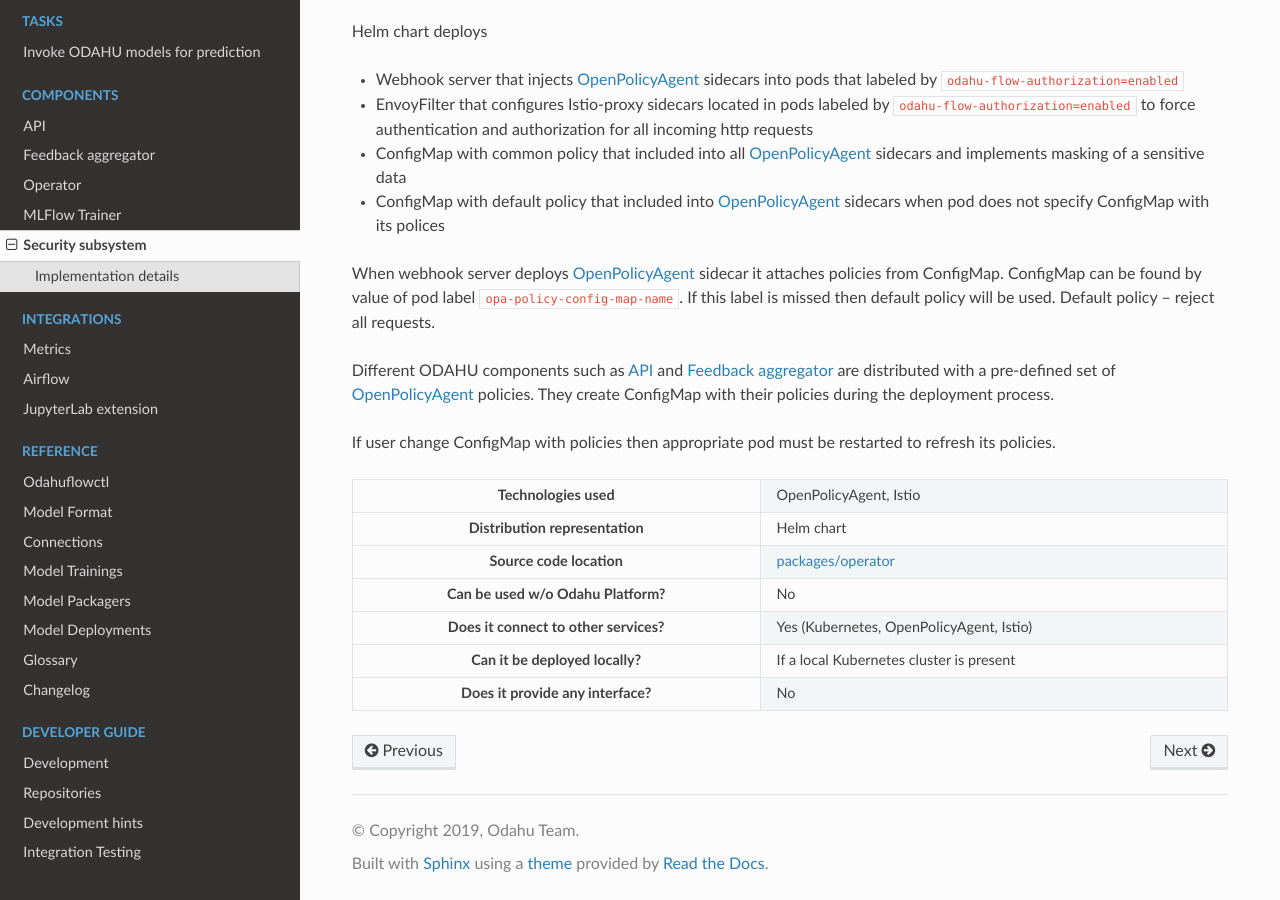
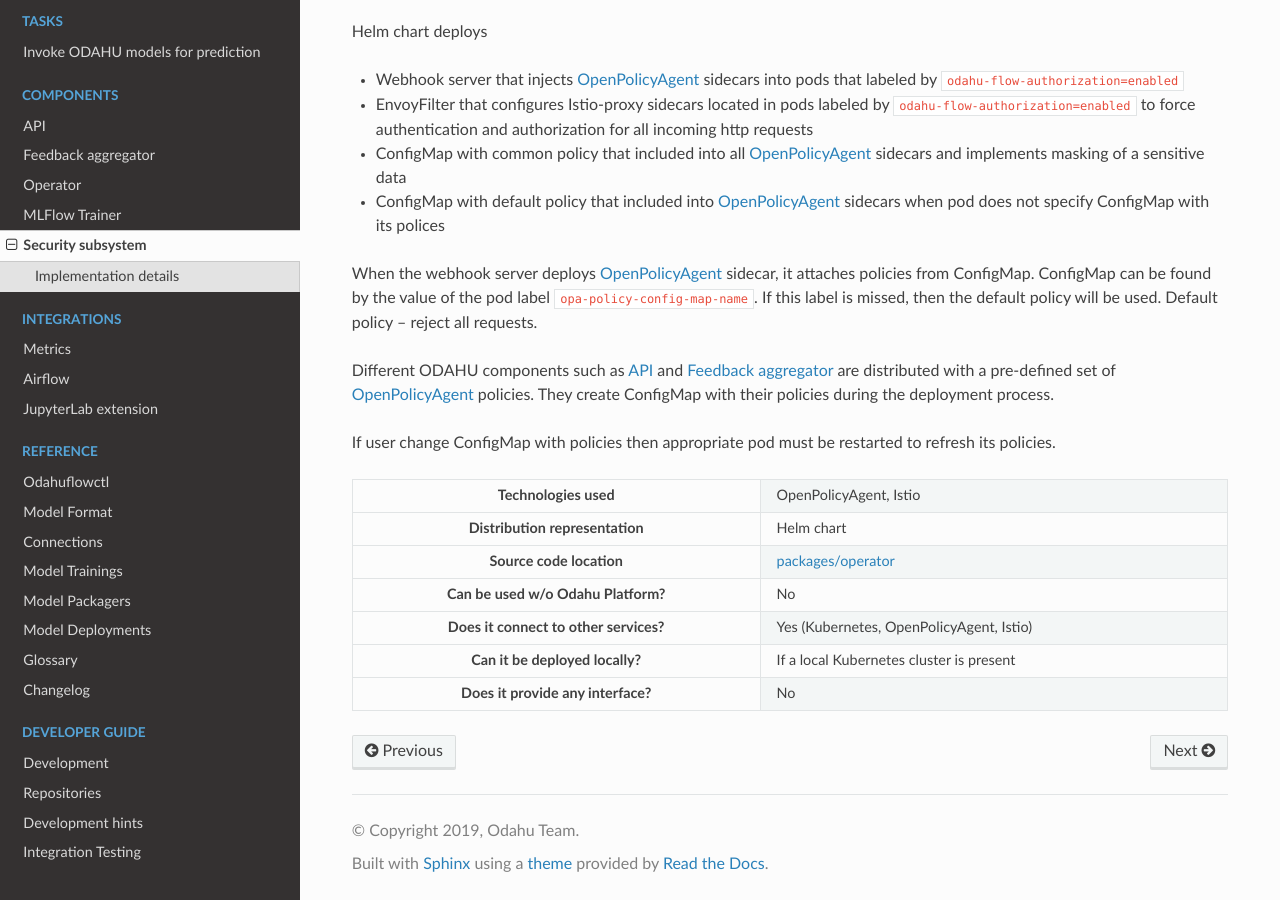
Before and after one commit to odahu/odahu-docs, a Sphinx documentation site: the page built from source/comp_security.rst, in a window 1280 px wide and 900 px high, scrolled down 829 px. Built offline with Sphinx 7.4.7 and the Read the Docs theme 2.0.0, drawn with Linux system fonts in a browser that asks for light colours; formulas are drawn with MathJax 3.

Commit message:
Update source/comp_security.rst
Co-authored-by: Bohdan Pylypenko <49116723+BPylypenko@users.noreply.github.com>

```diff
--- a/source/comp_security.rst
+++ b/source/comp_security.rst
@@ -22,8 +22,8 @@ Helm chart deploys
 - ConfigMap with common policy that included into all `OpenPolicyAgent`_ sidecars and implements masking of a sensitive data
 - ConfigMap with default policy that included into `OpenPolicyAgent`_ sidecars when pod does not specify ConfigMap with its polices
 
-When webhook server deploys `OpenPolicyAgent`_ sidecar it attaches policies from ConfigMap. ConfigMap can be found by
-value of pod label ``opa-policy-config-map-name``. If this label is missed then default policy will be used.
+When the webhook server deploys `OpenPolicyAgent`_ sidecar, it attaches policies from ConfigMap. ConfigMap can be found by
+the value of the pod label ``opa-policy-config-map-name``. If this label is missed, then the default policy will be used.
 Default policy – reject all requests.
 
 Different ODAHU components such as :ref:`API <comp_api:API>` and :ref:`Feedback aggregator <comp_feedback:Feedback aggregator>`
```
